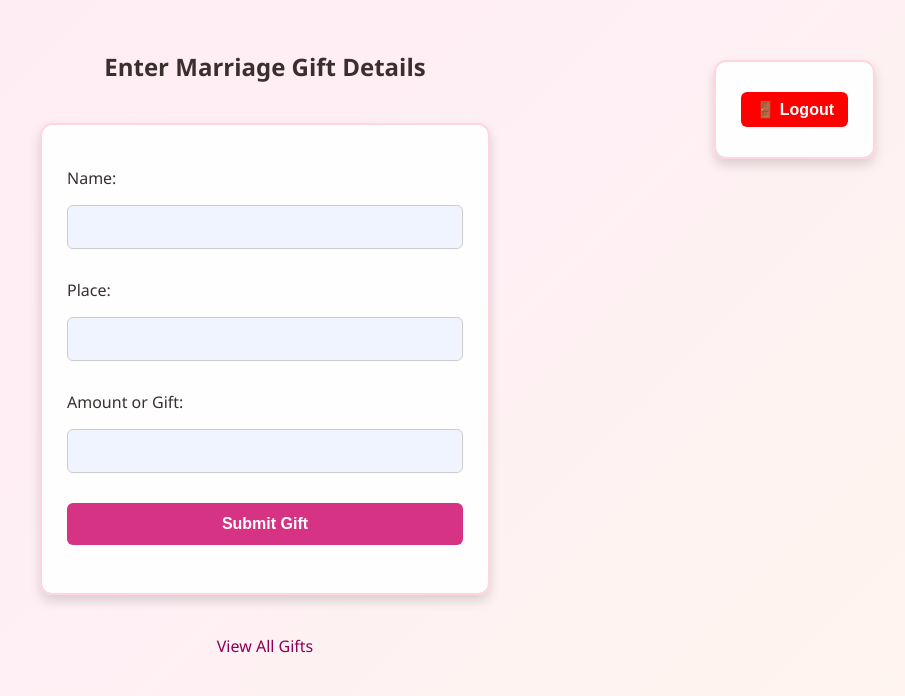
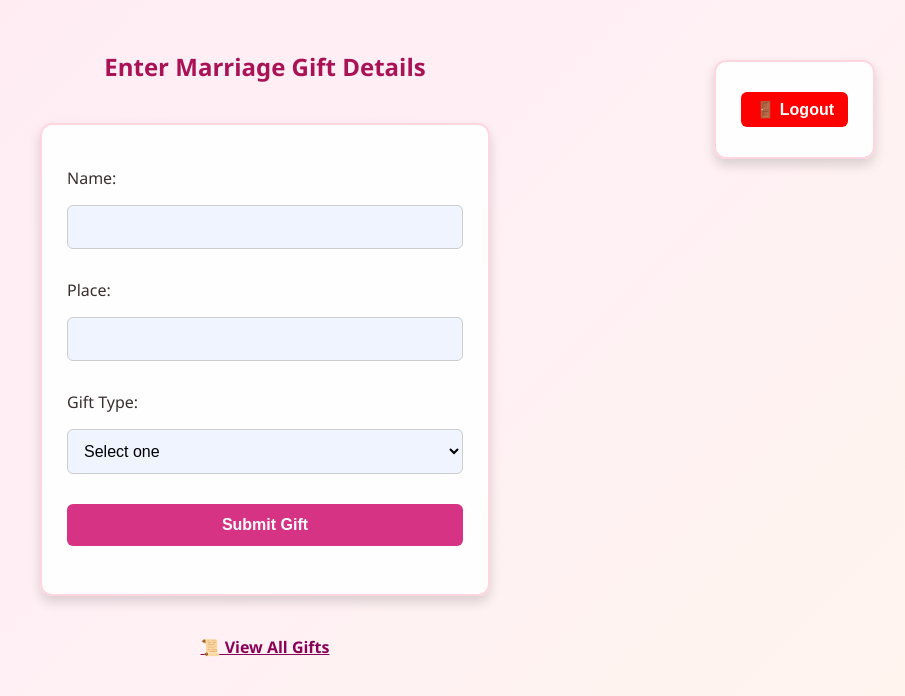
Before and after one commit to mukeshvarmag/MarriageKatnaluBook, a Flask app: page / in a window 1280 px wide. Shown: the top 696 px of the page, without its empty margins (375-1280 px from the left). Run offline with Flask 3, Linux system fonts and the light colour scheme; the visitor is signed in with stand-in values (Sample User, id 1).

Commit message:
Mukesh | update pdf

```diff
--- a/app.py
+++ b/app.py
@@ -22,6 +22,8 @@ class Gift(db.Model):
     name = db.Column(db.String(100), nullable=False)
     place = db.Column(db.String(100), nullable=False)
     amount_or_gift = db.Column(db.String(100), nullable=False)
+    payment_method = db.Column(db.String(50))  # Optional
+
 
 with app.app_context():
     db.create_all()
@@ -65,11 +67,21 @@ def home():
 def submit_gift():
     name = request.form['name']
     place = request.form['place']
-    amount_or_gift = request.form['amount_or_gift']
-    new_gift = Gift(name=name, place=place, amount_or_gift=amount_or_gift)
+    gift_type = request.form['gift_type']
+
+    if gift_type == 'Amount':
+        payment_method = request.form.get('payment_method')
+        amount = request.form.get('amount_value')
+        details = f"Amount ₹{amount} via {payment_method}"
+    else:
+        gift_description = request.form.get('gift_description')
+        details = f"Gift: {gift_description}"
+
+    new_gift = Gift(name=name, place=place, amount_or_gift=details)
     db.session.add(new_gift)
     db.session.commit()
     return redirect(url_for('view_gifts'))
+
 
 @app.route('/gifts')
 @login_required
@@ -102,7 +114,18 @@ def delete_gift(gift_id):
 @login_required
 def download_pdf():
     gifts = Gift.query.all()
-    rendered = render_template('gifts_pdf.html', gifts=gifts)
+
+    # Extract and sum amount values
+    total_amount = 0
+    for gift in gifts:
+        if gift.amount_or_gift.startswith("Amount ₹"):
+            try:
+                amount_str = gift.amount_or_gift.split("₹")[1].split(" ")[0]
+                total_amount += float(amount_str)
+            except (IndexError, ValueError):
+                pass  # skip malformed entries
+
+    rendered = render_template('gifts_pdf.html', gifts=gifts, total_amount=total_amount)
     pdf = BytesIO()
     pisa_status = pisa.CreatePDF(rendered, dest=pdf)
 
@@ -116,5 +139,6 @@ def download_pdf():
     })
 
 
+
 if __name__ == '__main__':
     app.run(debug=True)
--- a/static/style.css
+++ b/static/style.css
@@ -216,3 +216,15 @@ button:hover {
     transform: translateY(-1px);
     text-decoration: underline;
 }
+
+select, input[type="text"] {
+    width: 100%;
+    padding: 12px;
+    margin-top: 12px;
+    margin-bottom: 18px;
+    border-radius: 6px;
+    border: 1px solid #ccc;
+    font-size: 1rem;
+    background-color: #f0f4ff;
+    box-sizing: border-box;
+}
--- a/templates/form.html
+++ b/templates/form.html
@@ -6,27 +6,72 @@
 </head>
 <body>
 
+    <!-- Logout Button -->
     <div class="top-right">
-    <form action="{{ url_for('logout') }}" method="GET">
-        <button type="submit" class="logout-btn">🚪 Logout</button>
-    </form>
+        <form action="{{ url_for('logout') }}" method="GET">
+            <button type="submit" class="logout-btn">🚪 Logout</button>
+        </form>
     </div>
 
-    <h2 style="text-align: center;">Enter Marriage Gift Details</h2>
-    <form method="POST" action="/submit_gift">
+    <h2 class="title">Enter Marriage Gift Details</h2>
+
+    <form method="POST" action="/submit_gift" class="form-container">
         <label>Name:</label>
         <input type="text" name="name" required>
 
         <label>Place:</label>
         <input type="text" name="place" required>
 
-        <label>Amount or Gift:</label>
-        <input type="text" name="amount_or_gift" required>
+        <label>Gift Type:</label>
+        <select name="gift_type" id="gift_type" onchange="toggleGiftDetails()" required>
+            <option value="" disabled selected>Select one</option>
+            <option value="Amount">Amount</option>
+            <option value="Gift">Gift</option>
+        </select>
+
+        <!-- If Amount selected -->
+        <div id="amount-section" style="display: none;">
+            <label>Payment Method:</label>
+            <select name="payment_method">
+                <option value="UPI">UPI</option>
+                <option value="Cash">Cash</option>
+            </select>
+
+            <label>Amount (₹):</label>
+            <input type="text" name="amount_value">
+        </div>
+
+        <!-- If Gift selected -->
+        <div id="gift-section" style="display: none;">
+            <label>Gift Description:</label>
+            <input type="text" name="gift_description">
+        </div>
 
         <input type="submit" value="Submit Gift">
     </form>
-    <div style="text-align: center; margin-top: 20px;">
-        <a href="/gifts">View All Gifts</a>
+
+    <div class="back-link">
+        <a href="{{ url_for('view_gifts') }}">📜 View All Gifts</a>
     </div>
+
+    <script>
+        function toggleGiftDetails() {
+            const selected = document.getElementById("gift_type").value;
+            const amountDiv = document.getElementById("amount-section");
+            const giftDiv = document.getElementById("gift-section");
+
+            if (selected === "Amount") {
+                amountDiv.style.display = "block";
+                giftDiv.style.display = "none";
+            } else if (selected === "Gift") {
+                giftDiv.style.display = "block";
+                amountDiv.style.display = "none";
+            } else {
+                giftDiv.style.display = "none";
+                amountDiv.style.display = "none";
+            }
+        }
+    </script>
+
 </body>
 </html>
```
Also changed, not shown: templates/gifts_pdf.html (+31 -4 lines), instance/gifts.db.
